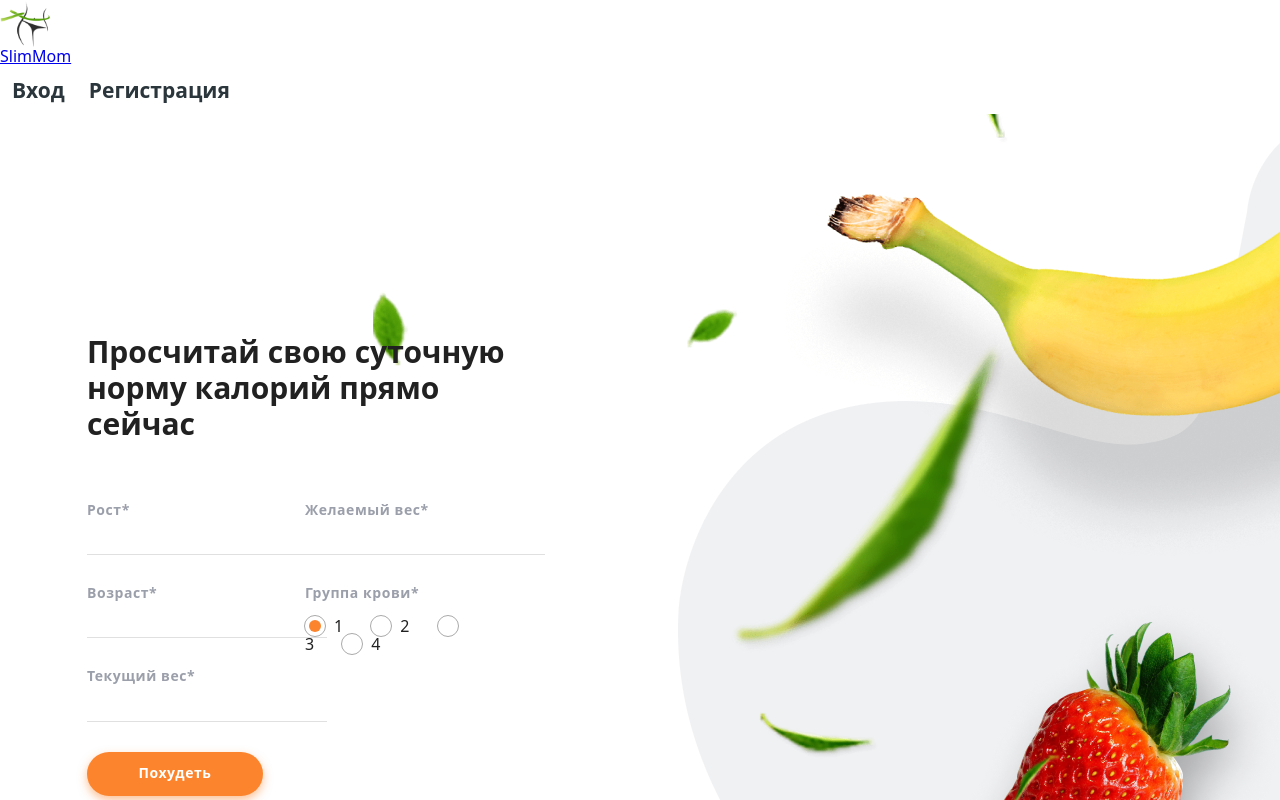
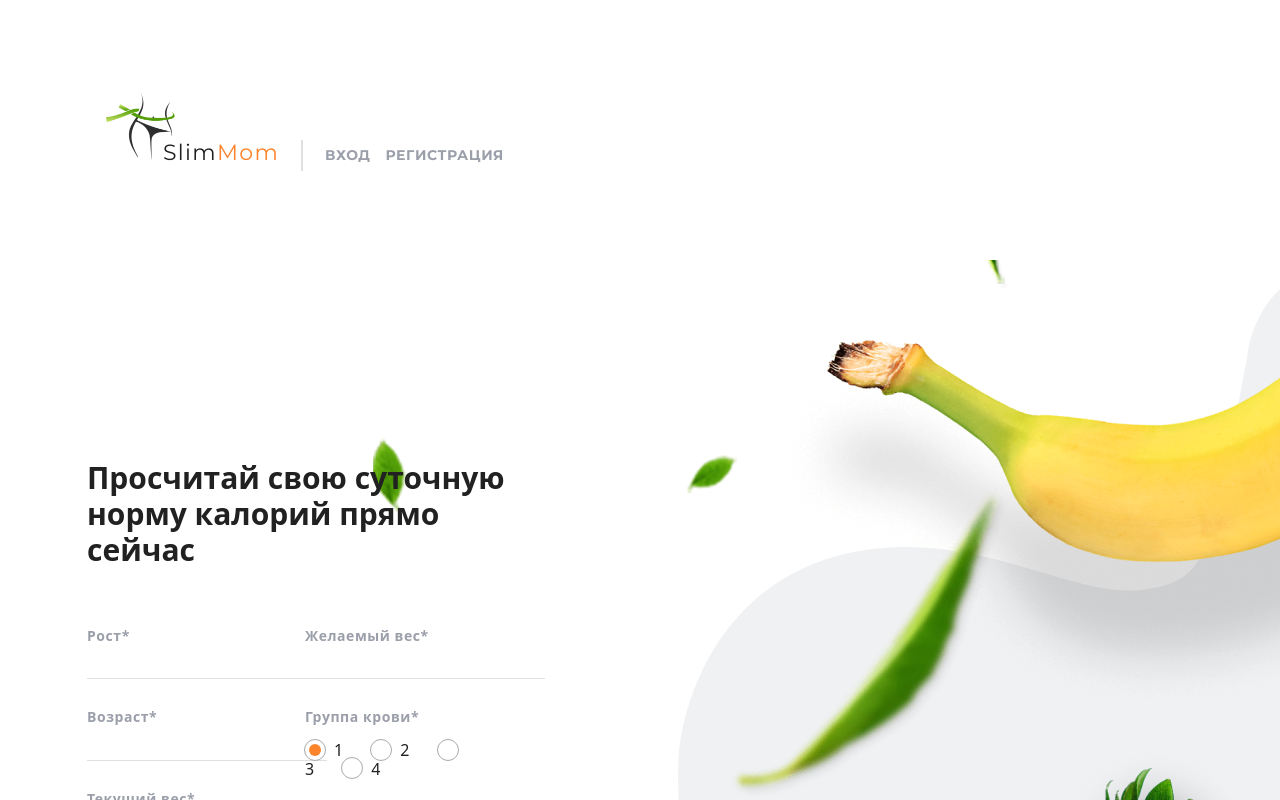
Before and after one commit to SerhioAndros/team-project-react-slim-mom, a React (Create React App) app: page / in a window 1280 px wide. Shown: the top 800 px of the page. Built offline with nearby package versions, Linux system fonts and the light colour scheme.

Commit message:
added styles for nav bar

```diff
--- a/public/index.html
+++ b/public/index.html
@@ -4,6 +4,12 @@
     <meta charset="UTF-8" />
     <meta http-equiv="X-UA-Compatible" content="IE=edge" />
     <meta name="viewport" content="width=device-width, initial-scale=1.0" />
+    <link rel="preconnect" href="https://fonts.googleapis.com" />
+    <link rel="preconnect" href="https://fonts.gstatic.com" crossorigin />
+    <link
+      href="https://fonts.googleapis.com/css2?family=Montserrat:wght@400;700&display=swap"
+      rel="stylesheet"
+    />
     <title>SlimMoms</title>
   </head>
   <body>
--- a/src/index.css
+++ b/src/index.css
@@ -8,6 +8,12 @@ html {
 *::before,
 *::after {
   box-sizing: inherit;
+  margin: 0;
+  padding: 0;
+}
+
+a {
+  text-decoration: none;
 }
 
 li {
--- a/src/navBar/authNav.js
+++ b/src/navBar/authNav.js
@@ -1,35 +1,21 @@
 import React from "react";
 import { NavLink } from "react-router-dom";
+import styles from "./authNav.module.css";
 
-const styles = {
-  link: {
-    display: "inline-block",
-    textDecoration: "none",
-    padding: 12,
-    fontWeight: 700,
-    fontSize: 21,
-    color: "#2A363B",
-  },
-  activeLink: {
-    color: "rgb(89, 89, 199)",
-  },
+const activeLink = {
+  color: "#212121",
 };
 
 const AuthNav = () => (
-  <div>
-    <NavLink
-      to="/login"
-      exact
-      style={styles.link}
-      activeStyle={styles.activeLink}
-    >
+  <div className={styles.navWrapper}>
+    <NavLink to="/login" exact className={styles.link} activeStyle={activeLink}>
       Вход
     </NavLink>
     <NavLink
       to="/registration"
       exact
-      style={styles.link}
-      activeStyle={styles.activeLink}
+      className={styles.link}
+      activeStyle={activeLink}
     >
       Регистрация
     </NavLink>
--- /dev/null
+++ b/src/navBar/authNav.module.css
@@ -0,0 +1,25 @@
+.navWrapper {
+  display: flex;
+  flex-direction: row;
+  align-items: flex-end;
+}
+
+.link {
+  display: inline-block;
+  text-decoration: none;
+  margin-right: 15px;
+  color: #9b9faa;
+  font-family: "Montserrat", sans-serif;
+  font-weight: 700;
+  font-size: 14px;
+  line-height: 1.1;
+  letter-spacing: 0.04em;
+  text-transform: uppercase;
+}
+
+@media screen and (min-width: 1180px) {
+  .navWrapper {
+    border-left: 2px solid #e0e0e0;
+    padding: 8px 22px;
+  }
+}
--- a/src/navBar/navBar.js
+++ b/src/navBar/navBar.js
@@ -8,7 +8,7 @@ import AuthNav from "./authNav";
 import { getIsAuth } from "../redux/auth/auth-selectors";
 //test
 const NavBar = ({ isAuthenticated }) => (
-  <header className={styles.header}>
+  <header className={styles.headerBar}>
     <Navigation />
     {isAuthenticated ? <UserMenu /> : <AuthNav />}
   </header>
--- a/src/navBar/navBar.module.css
+++ b/src/navBar/navBar.module.css
@@ -1,19 +1,16 @@
-.HeaderBar {
+.headerBar {
   top: 0;
   left: 0;
-  position: sticky;
   z-index: 1100;
   display: flex;
+  justify-content: space-between;
   align-items: center;
-  height: 55px;
-  padding-right: 24px;
-  padding-left: 24px;
-  padding-top: 12px;
-  padding-bottom: 12px;
-  color: #fff;
-  background-color: #7687e7;
-  box-shadow: 0px 2px 4px -1px rgba(0, 0, 0, 0.2),
-    0px 4px 5px 0px rgba(0, 0, 0, 0.14), 0px 1px 10px 0px rgba(0, 0, 0, 0.12);
+  height: 80px;
+  width: 100%;
+  margin: 18px 0;
+  /* padding: 18px 0; */
+  background-color: #ffffff;
+  border-bottom: 2px solid #e0e0e0;
 }
 
 .List {
@@ -25,3 +22,21 @@
 .ListItem {
   margin-right: 20px;
 }
+
+@media screen and (min-width: 740px) {
+  .headerBar {
+    margin: 18px 0;
+    padding: 0 70px;
+  }
+}
+
+@media screen and (min-width: 1180px) {
+  .headerBar {
+    /* padding: 90px; */
+    margin: 90px 0;
+    padding: 0 90px;
+    justify-content: flex-start;
+    align-items: baseline;
+    border-bottom: none;
+  }
+}
--- a/src/navBar/navigation.js
+++ b/src/navBar/navigation.js
@@ -1,12 +1,15 @@
 import React from "react";
 import { NavLink } from "react-router-dom";
 import logoImg from "../images/logo.png";
+import styles from "./navigation.module.css";
 
 const Navigation = () => (
   <NavLink exact to="/">
-    <img src={logoImg} alt="Website logo" width="50" />
-    <span>Slim</span>
-    <span>Mom</span>
+    <div className={styles.logoWrapper}>
+      <img className={styles.logoImg} src={logoImg} alt="Website logo" />
+      <span className={styles.logoText}>Slim</span>
+      <span className={styles.logoTextAccent}>Mom</span>
+    </div>
   </NavLink>
 );
 
--- /dev/null
+++ b/src/navBar/navigation.module.css
@@ -0,0 +1,48 @@
+.logoWrapper {
+  display: flex;
+  align-items: center;
+  margin-left: 15px;
+}
+.logoImg {
+  width: 50px;
+  height: 50px;
+}
+.logoText,
+.logoTextAccent {
+  display: none;
+}
+
+@media screen and (min-width: 740px) {
+  .logoText,
+  .logoTextAccent {
+    display: block;
+    font-family: "Montserrat", sans-serif;
+    font-weight: 400;
+    font-size: 22px;
+    line-height: 1.1;
+    letter-spacing: 0.06em;
+    color: #212121;
+  }
+  .logoText {
+    color: #212121;
+  }
+  .logoTextAccent {
+    color: #fc842d;
+  }
+
+  .logoImg {
+    margin-right: 11px;
+  }
+}
+
+@media screen and (min-width: 1180px) {
+  .logoWrapper {
+    margin-right: 22px;
+    align-items: baseline;
+  }
+  .logoImg {
+    width: 70px;
+    height: 70px;
+    margin-right: -12px;
+  }
+}
```
Also changed, not shown: src/navBar/userMenu.js (+0 -11 lines), src/images/logo.png.
